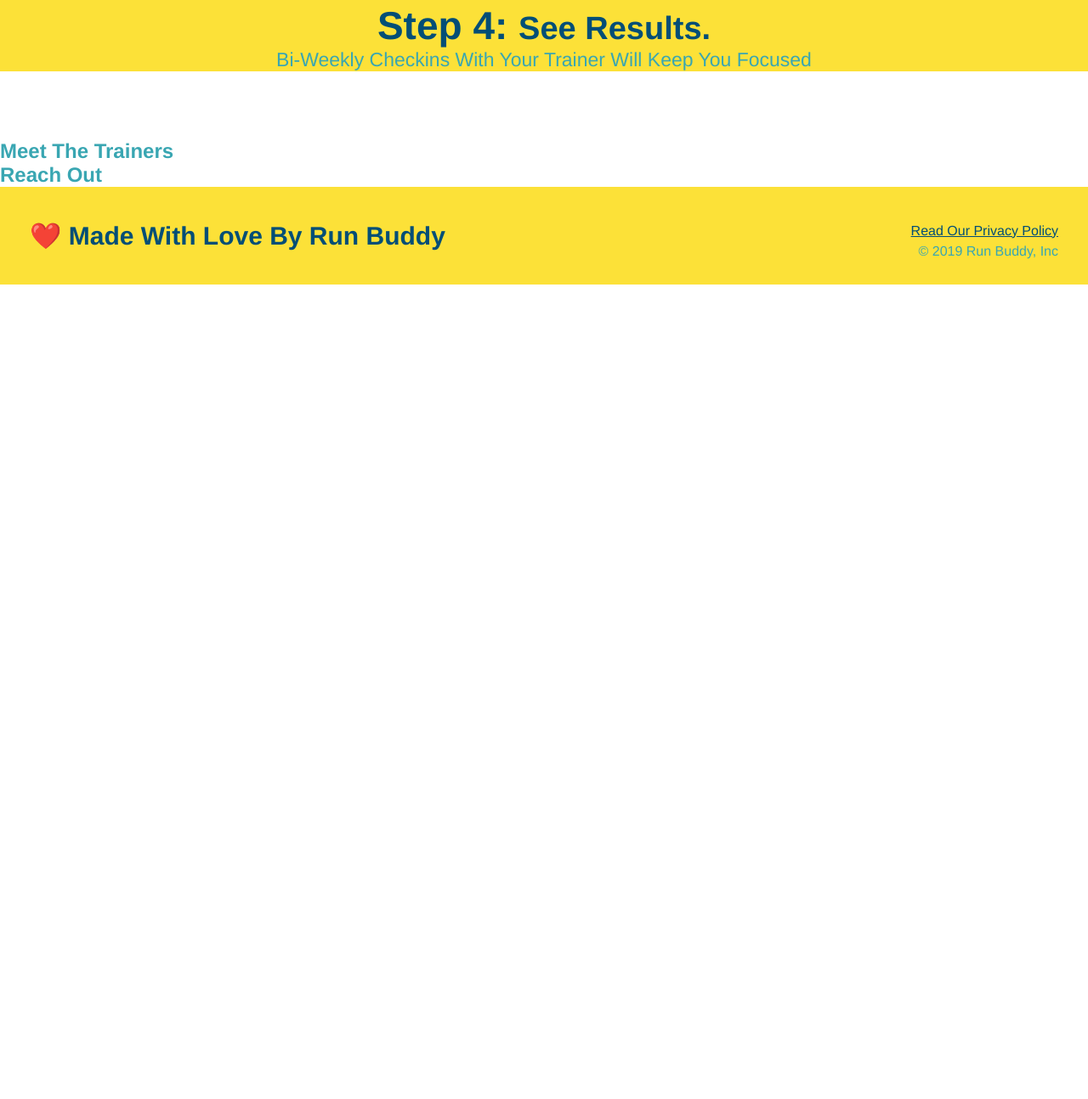
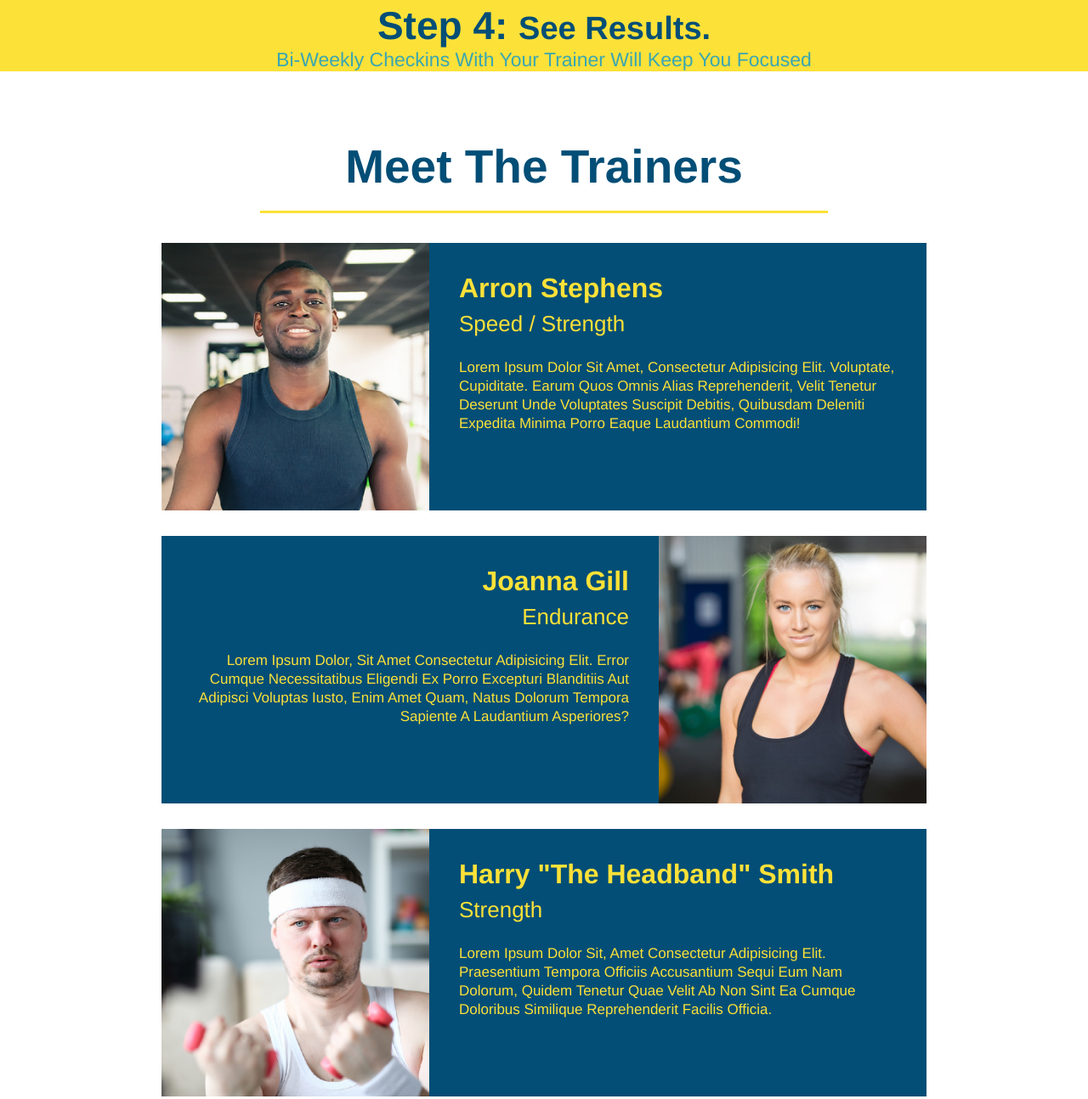
Before and after one commit to AgentA12/run-buddy, a plain HTML site: page index.html in a window 1280 px wide. Shown: the part 2388-3682 px from the top of the page at 85% size. Before the commit the page ends 2723 px from the top, so only its background shows below. Drawn offline with Linux system fonts and the light colour scheme.

Commit message:
added trainer section started reachout section

```diff
--- a/assets/css/styles.css
+++ b/assets/css/styles.css
@@ -156,6 +156,54 @@
 .steps span{
     font-size: 38px;
 }
+
+/**/
+.trainers{
+    text-align: center;
+}
+
+.trainer{
+    width: 900px;
+    margin: 0 auto 30px auto;
+    background: #024e76;
+    color: #fce138;
+    overflow: auto;
+}
+
+.trainer img{
+    width: 35%;
+    float: left;
+}
+
+.trainer-bio{
+    padding: 35px;
+    float: left;
+    width: 65%;
+}
+
+.text-left{
+    text-align: left;
+}
+
+.text-right{
+    text-align: right;
+}
+
+.trainer-bio h3{
+    font-size: 32px;
+    margin-bottom: 8px;
+}
+
+.trainer-bio h4{
+    font-weight: lighter;
+    font-size: 26px;
+    margin-bottom: 25px;
+}
+
+.trainer-bio p{
+    font-size: 17px;
+    line-height: 1.3;
+}
 /*--footer styles--*/
 footer{
     background: #fce138;
--- a/index.html
+++ b/index.html
@@ -13,10 +13,10 @@
     </h1>
     <nav>
         <ul>
-            <li><a href="#what-we-do">what we do</a></li>
-            <li><a href="#what-you-do"> what you do</a></li>
-            <li><a href="#your-trainers"> your trainers</a></li>
-            <li><a href="#reach-out"> reach out</a></li>
+            <li><a href="what-we-do">what we do</a></li>
+            <li><a href="what-you-do"> what you do</a></li>
+            <li><a href="your-trainers"> your trainers</a></li>
+            <li><a href="reach-out"> reach out</a></li>
         </ul>
     </nav>
    </header>
@@ -52,15 +52,16 @@
     </section>
     <!--hero section end-->
 <!-- "what we do" section -->
-<section id="#what we do" class="intro">
+<section id="what we do" class="intro">
     <h2 class="section-title primary-border">What We Do</h2>
     <p>
-      butcher selfies chambray shabby chic gentrify readymade yr Echo Park XOXO Tumblr normcore Banksy direct trade Blue Bottle chillwave you probably haven't heard of them single-origin coffee Vice fanny pack fixie Odd Future Austin fingerstache pickled twee synth Wes Anderson Thundercats viral bitters flannel meggings narwhal Marfa Schlitz sustainable Intelligentsia umami deep v craft
+      butcher selfies chambray shabby chic gentrify readymade yr Echo Park XOXO Tumblr normcore Banksy direct trade Blue Bottle chillwave you probably haven't heard of
+      them single-origin coffee Vice fanny pack fixie Odd Future Austin fingerstache pickled twee synth Wes Anderson Thundercats viral bitters flannel meggings narwhal Marfa Schlitz sustainable Intelligentsia umami deep v craft
     </p>
   </section>
 
   <!-- "what you do" section -->
-  <section id="#what you do" class="steps">
+  <section id="what you do" class="steps">
     <h2 class="section-title secondary-border">What You Do</h2>
 
     <div>
@@ -88,13 +89,68 @@
     </div>
   </section>
     <!--"meet the trainers" section-->
-    <section>
-        <h2>Meet the trainers</h2>
+    <section id="your-trainers" class="trainers">
+        <h2 class="section-title primary-border">Meet the trainers</h2>
+    <!--FIRST TRAINER BIO-->
+    <article class="trainer">
+        <img src="/images/01-05-trainers/trainer-1.jpg" alt="Arron Stephens in his workout clothes, ready to pump iron">
+        <div class="trainer-bio text-left">
+        <h3>Arron Stephens</h3>
+        <h4>speed / strength</h4>
+        <p>Lorem ipsum dolor sit amet, consectetur adipisicing elit. Voluptate, cupiditate. Earum quos omnis alias reprehenderit,
+            velit tenetur deserunt unde voluptates suscipit debitis, quibusdam deleniti expedita minima porro eaque laudantium commodi!
+        </p>
+            </div>
+        </article>
+        <!--SECOND TRAINER BIO-->
+       <article class="trainer">
+           <div class="trainer-bio text-right">
+               <h3>Joanna Gill</h3>
+               <h4>Endurance</h4>
+               <p>Lorem ipsum dolor, sit amet consectetur adipisicing elit.
+                   Error cumque necessitatibus eligendi ex porro excepturi blanditiis aut adipisci voluptas iusto, enim amet quam,
+                   natus dolorum tempora sapiente a laudantium asperiores?
+                </p>
+           </div>
+           <img src="/images/01-05-trainers/trainer-2.jpg" alt="Joanna Gill cooling off after a workout">
+       </article>
+        <!--THIRD TRAINER BIO-->
+        <article class="trainer">
+            <img src="/images/01-05-trainers/trainer-3.jpg" alt="Harry Smith wearing a headband and lifting comically small pink weights">
+            <div class="trainer-bio text-left">
+                <h3>Harry "the Headband" Smith</h3>
+                <h4>Strength</h4>
+                <p>Lorem ipsum dolor sit, amet consectetur adipisicing elit. Praesentium tempora officiis accusantium sequi eum nam dolorum,
+                    quidem tenetur quae velit ab non sint ea cumque doloribus similique reprehenderit facilis officia.
+                </p>
+            </div>
+        </article>
     </section>
-
     <!--"reach out" section-->
     <section>
         <h2>reach out</h2>
+        <div class="contact-info">
+            <iframe src="https://www.google.com/maps/embed?pb=!1m18!1m12!1m3!1d2798.155164913126!2d-75.48068608423307!3d45.46667814129881!2m3!1f0!2f0!3f0!3m2!1i1024!2i768!4f13.1!3m3!1m2!1s0x4cce12521f10a92b%3A0x8bbd0e767c51c983!2s2057%20Gardenway%20Dr%2C%20Orl%C3%A9ans%2C%20ON%20K4A%203B8!5e0!3m2!1sen!2sca!4v1644803878258!5m2!1sen!2sca" width="600" height="450" style="border:0;" allowfullscreen="" loading="lazy"
+            width="400"
+            height="400"
+            style="border: 0;"
+            allowfullscreen=""
+            loading="lazy">
+            </iframe>
+            <div>
+                <h3>Run Buddy</h3>
+                <p>Any questions or concerns before signing up?<br>
+                Let us know and we'll be happy to talk to you!
+                </p>
+                <address>
+                    55 Main Street <br>
+                    Some Town, Ca <br>
+                    12345 <br>
+                    P: 555.RUN.BUDZ (555.786.2839) <br>
+                    E: <a href="mailto:info@runbuddy.io">info@runbuddy.io</a>
+                </address>
+            </div>
+        </div>
     </section>
 
     <!--footer-->
```
Also changed, not shown: images/01-05-trainers/trainer-1.jpg (added), images/01-05-trainers/trainer-2.jpg (added), images/01-05-trainers/trainer-3.jpg (added).
